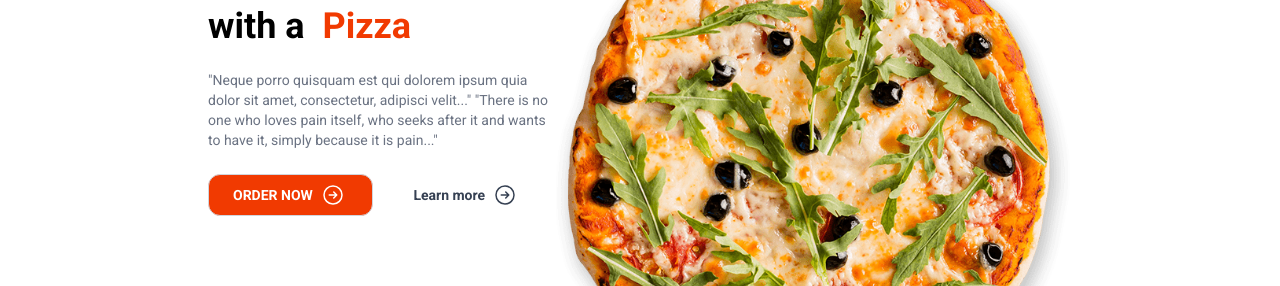
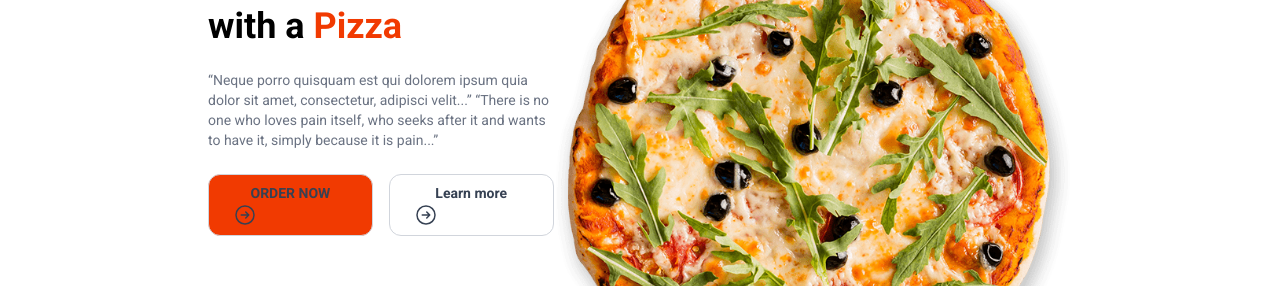
Before and after one commit to npkcode00-bit/food-delivery, a Next.js app: page / in a window 1280 px wide. Shown: the part 162-448 px from the top of the page. Built offline with nearby package versions, Linux system fonts and the light colour scheme; no server answers.

Commit message:
lint fix

```diff
--- a/src/app/components/layout/Hero.js
+++ b/src/app/components/layout/Hero.js
@@ -1,39 +1,48 @@
 import Right from "../icons/Right";
 
-
-export default function Hero () {
+export default function Hero() {
   return (
     <section className="hero mt-4">
       <div className="py-4">
         <h1 className="text-4xl font-semibold">
-                    Everything <br/>
-                    is better <br/>
-                    with a &nbsp;
-                   <span className="text-primary">
-                    Pizza
-                    </span>
+          Everything <br />
+          is better <br />
+          with a&nbsp;
+          <span className="text-primary">Pizza</span>
         </h1>
 
-                <p className="my-6 text-gray-500 text-sm">"Neque porro quisquam est qui dolorem ipsum quia dolor sit amet, consectetur, adipisci velit..."
-                "There is no one who loves pain itself, who seeks after it and wants to have it, simply because it is pain..." </p>
+        <p className="my-6 text-gray-500 text-sm">
+          <q>
+            Neque porro quisquam est qui dolorem ipsum quia dolor sit amet,
+            consectetur, adipisci velit...
+          </q>{" "}
+          <q>
+            There is no one who loves pain itself, who seeks after it and wants
+            to have it, simply because it is pain...
+          </q>
+        </p>
 
-                <div className="flex gap-4 text-sm ">
-                    <button style={{color:'white',display:'flex'}} className="flex  bg-primary uppercase items-center gap-2  px-8 py-2 rounded-full ">
+        <div className="flex gap-4 text-sm">
+          <button
+            type="button"
+            className="flex items-center gap-2 px-8 py-2 rounded-full bg-primary text-white uppercase"
+          >
             Order now
             <Right />
           </button>
-                    <button style={{display:'flex', border:'none'}}  className="flex items-center border-0 gap-2 py-2 text-gray-600 font-semibold">
+          <button
+            type="button"
+            className="flex items-center gap-2 py-2 font-semibold text-gray-600"
+          >
             Learn more
             <Right />
           </button>
         </div>
       </div>
 
-
       <div className="relative">
-                 <img src={'/pizza.png'} alt={'hero'} />
+        <img src="/pizza.png" alt="Slice of pizza" />
       </div>
-
     </section>
-    )
+  );
 }
--- a/src/app/page.js
+++ b/src/app/page.js
@@ -2,57 +2,48 @@
 import Hero from "./components/layout/Hero";
 import HomeMenu from "./components/layout/HomeMenu";
 import SectionHeaders from "./components/layout/SectionHeaders";
-
 
 export default function Home() {
   return (
     <>
       <Hero />
       <HomeMenu />
+
       <section className="text-center my-16">
-    <SectionHeaders subHeader={'Our stoy'} mainHeader={'About us'} />
+        <SectionHeaders subHeader={"Our story"} mainHeader={"About us"} />
 
         <div className="text-gray-500 max-w-md mx-auto mt-4 flex flex-col gap-4">
           <p>
             It is a long established fact that a reader will be distracted by
             the readable content of a page when looking at its layout. The point
             of using Lorem Ipsum is that it has a more-or-less normal distribution
-          of letters, as opposed to using 'Content here, content here', making it
-          look like readable English. Many desktop publishing packages and web page
-          editors now use Lorem Ipsum as their default model text, and a search for 'lor
+            of letters, as opposed to using &apos;Content here, content here&apos;,
+            making it look like readable English.
           </p>
 
           <p>
             Contrary to popular belief, Lorem Ipsum is not simply random text. It has roots
             in a piece of classical Latin literature from 45 BC, making it over 2000 years old.
             Richard McClintock, a Latin professor at Hampden-Sydney College in Virginia,
-        looked up one of the more obscure Latin words, consectetur, from a Lorem Ipsum
-
+            looked up one of the more obscure Latin words, consectetur, from a Lorem Ipsum.
           </p>
 
           <p>
             Contrary to popular belief, Lorem Ipsum is not simply random text. It has roots
             in a piece of classical Latin literature from 45 BC, making it over 2000 years old.
-
           </p>
-
         </div>
-
-
       </section>
 
       <section className="text-center my-8">
-    <SectionHeaders subHeader={'Don\'t hesitate'} mainHeader={'Contact us'} />
+        <SectionHeaders subHeader={"Don't hesitate"} mainHeader={"Contact us"} />
 
         <div className="mt-8">
           <a className="text-4xl underline text-gray-500" href="tel:+09312341232">
             <h1>+09 762 2324</h1>
           </a>
         </div>
-
-
       </section>
-
     </>
   );
 }
```
Lines whose indentation alone changed are shown as unchanged.
